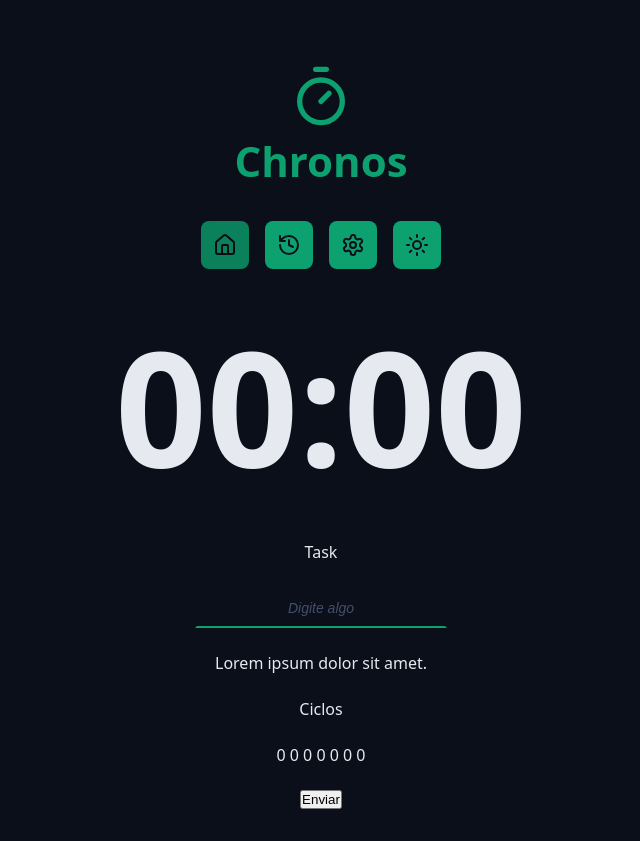
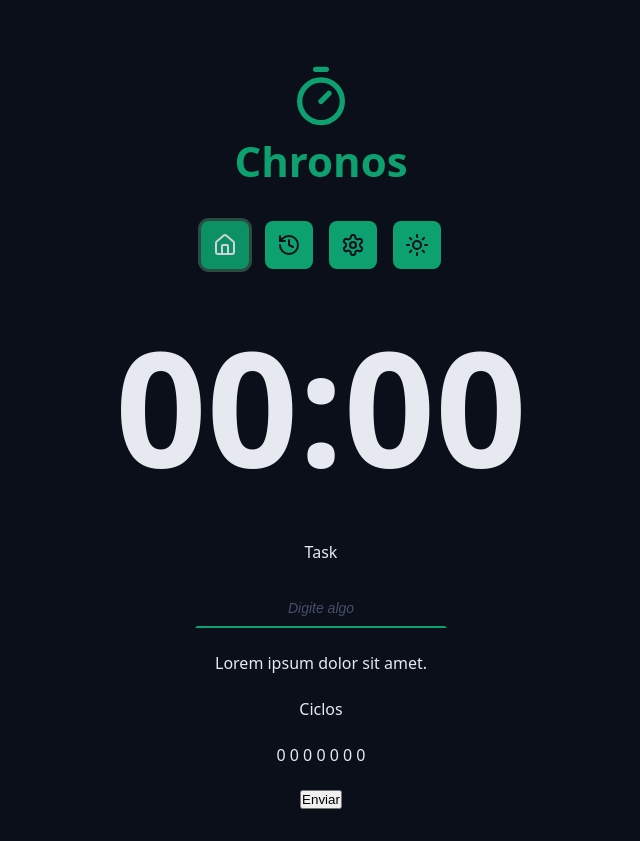
Before and after one commit to JefersonLucas/chronos-pomodoro, a React (Vite) app: page / in a window 1280 px wide. In both pictures the pointer is over the link 544 px from the left and 245 px from the top of the page. Shown: the whole page, without its empty margins (319-959 px from the left). Built offline with nearby package versions, Linux system fonts and the light colour scheme.

Commit message:
feat: added style on hover

```diff
--- a/src/components/Menu/styles.module.css
+++ b/src/components/Menu/styles.module.css
@@ -12,13 +12,16 @@
   text-decoration: none;
   background: var(--primary);
   color: var(--text-over-primary);
-  transition: all 0.1s ease-in-out;
+  transition: all 0.2s ease-in-out;
   padding: 1.2rem;
   border-radius: 0.8rem;
 }
 
 .menuLink:hover {
-  filter: brightness(80%);
+  filter: brightness(90%);
+  outline: none;
+  color: var(--gray-100);
+  box-shadow: 0 0 0 3px var(--primary-shadow);
 }
 
 .menuLink svg {
```
